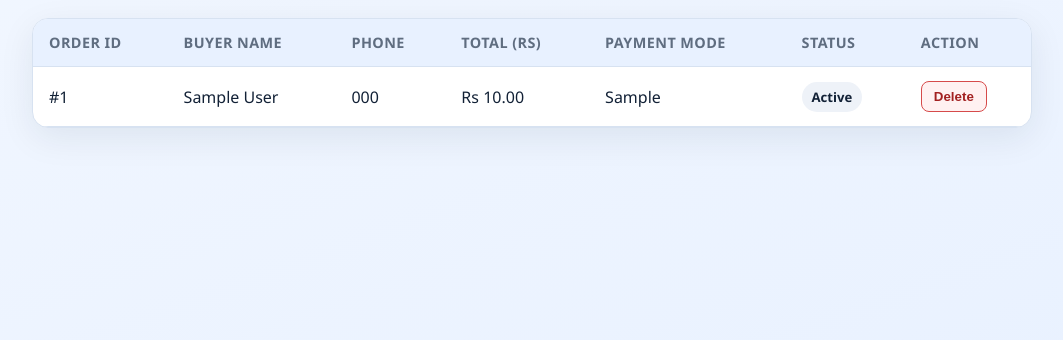
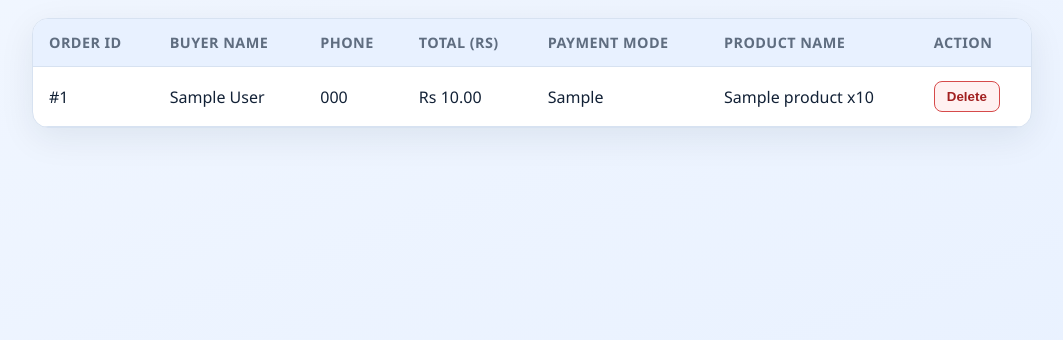
Before and after one commit to vishveshwargoudap-ui/login-project, a Flask app: page /seller/payments in a window 1280 px wide. Shown: the part 115-455 px from the top of the page, without its empty margins (108-1171 px from the left). Run offline with Flask 3, Linux system fonts and the light colour scheme; the visitor is signed in with stand-in values (Sample User, id 1); tables that the repository leaves empty hold one stand-in row (values such as "Sample post").

Commit message:
added product name

```diff
--- a/app/auth/routes.py
+++ b/app/auth/routes.py
@@ -380,6 +380,12 @@ def seller_payments():
     order_items = OrderItem.query.filter(
         OrderItem.product_id.in_(product_ids)
     ).all()
+    order_products = {}
+    for item in order_items:
+        if not item.product:
+            continue
+        order_products.setdefault(item.order_id, [])
+        order_products[item.order_id].append(f"{item.product.name} x{item.quantity}")
 
     # Get related orders
     order_ids = list(set([item.order_id for item in order_items]))
@@ -393,6 +399,7 @@ def seller_payments():
         user=seller,
         orders=orders,
         buyers_by_id=buyers_by_id,
+        order_products=order_products,
     )
 
 #seller route for adding proucts and removing products in cloudinary and data base
--- a/app/templates/seller_payment.html
+++ b/app/templates/seller_payment.html
@@ -27,7 +27,7 @@
                                 <th scope="col">Phone</th>
                                 <th scope="col">Total (Rs)</th>
                                 <th scope="col">Payment Mode</th>
-                                <th scope="col">Status</th>
+                                <th scope="col">Product Name</th>
                                 <th scope="col">Action</th>
                             </tr>
                         </thead>
@@ -40,9 +40,7 @@
                                     <td>Rs {{ '%.2f'|format(order.total_amount or 0) }}</td>
                                     <td>{{ order.payment_mode or '-' }}</td>
                                     <td>
-                                        <span class="status-pill {{ (order.payment_status or 'pending')|lower }}">
-                                            {{ order.payment_status or 'Pending' }}
-                                        </span>
+                                        {{ ', '.join(order_products.get(order.id, [])) if order_products.get(order.id) else '-' }}
                                     </td>
                                     <td>
                                         <form action="{{ url_for('auth.remove_payment', order_id=order.id) }}" method="POST" onsubmit="return confirm('Delete this payment record?');">
```
